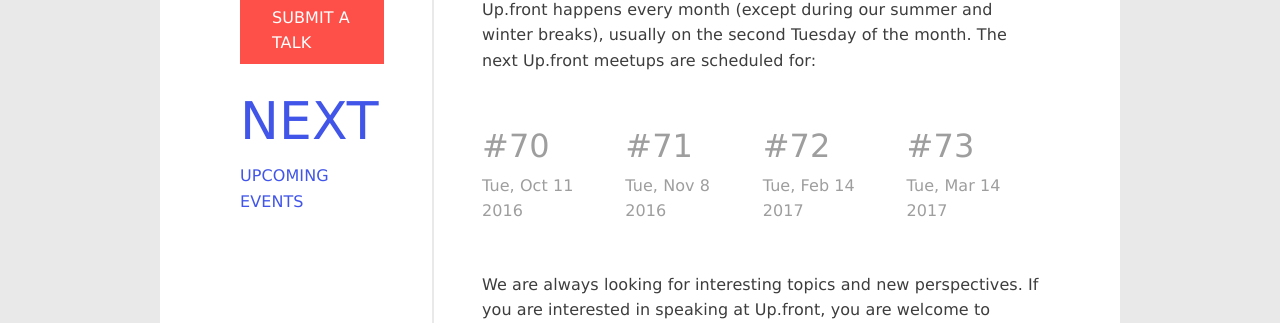
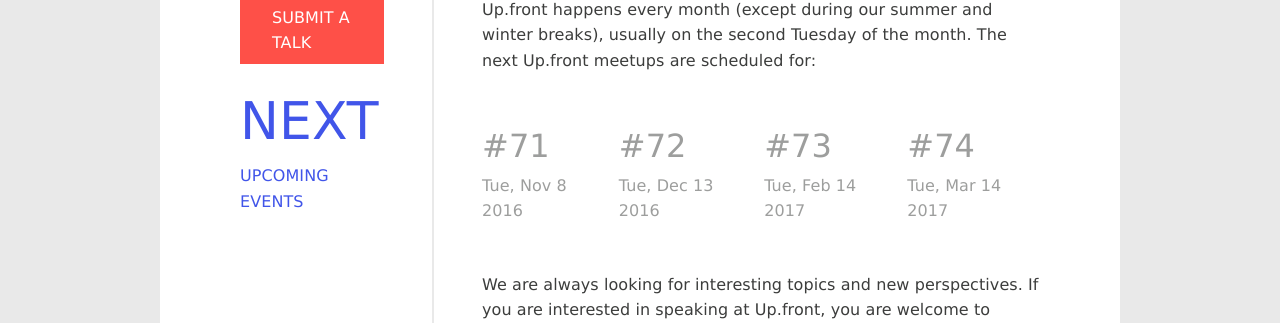
Before and after one commit to upfrontug/upfrontug.github.io, a Jekyll site: the page built from index.html, in a window 1280 px wide and 900 px high, scrolled down 3279 px. Shown: the part 133-456 px from the top of the window. Built offline with Jekyll 4.4.1, drawn with Linux system fonts in a browser that asks for light colours; a script that is not in the unit is left out.

Commit message:
update list of upcoming events

```diff
--- a/_includes/list-of-upcoming-events.html
+++ b/_includes/list-of-upcoming-events.html
@@ -2,20 +2,20 @@
   Up.front happens every month (except during our summer and winter breaks), usually on the second Tuesday of the month. The next Up.front meetups are scheduled for:
 </p>
 <ul class="list-next-events">
-  <li>
-    <span>#70</span>
-    Tue, Oct 11 2016
-  </li>
   <li>
     <span>#71</span>
     Tue, Nov 8 2016
   </li>
   <li>
     <span>#72</span>
+    Tue, Dec 13 2016
+  </li>
+  <li>
+    <span>#73</span>
     Tue, Feb 14 2017
   </li>
   <li>
-    <span>#73</span>
+    <span>#74</span>
     Tue, Mar 14 2017
   </li>
 </ul>
```
